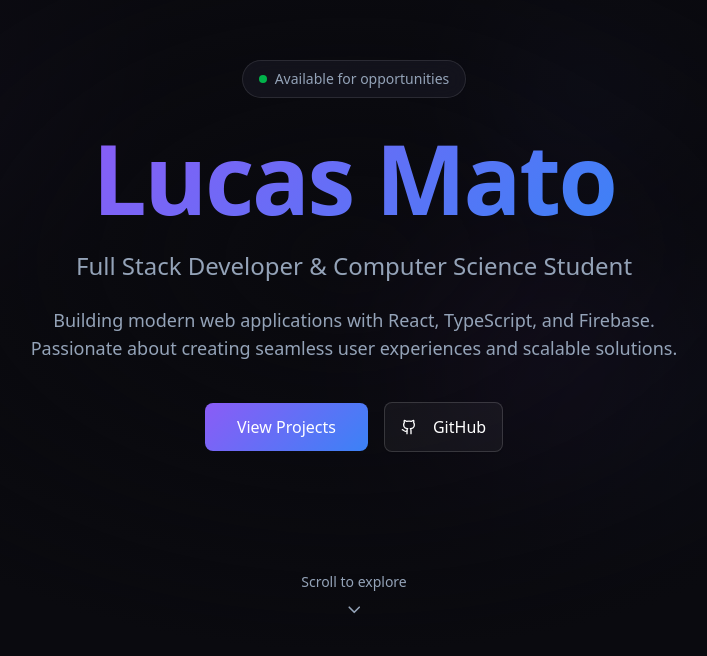
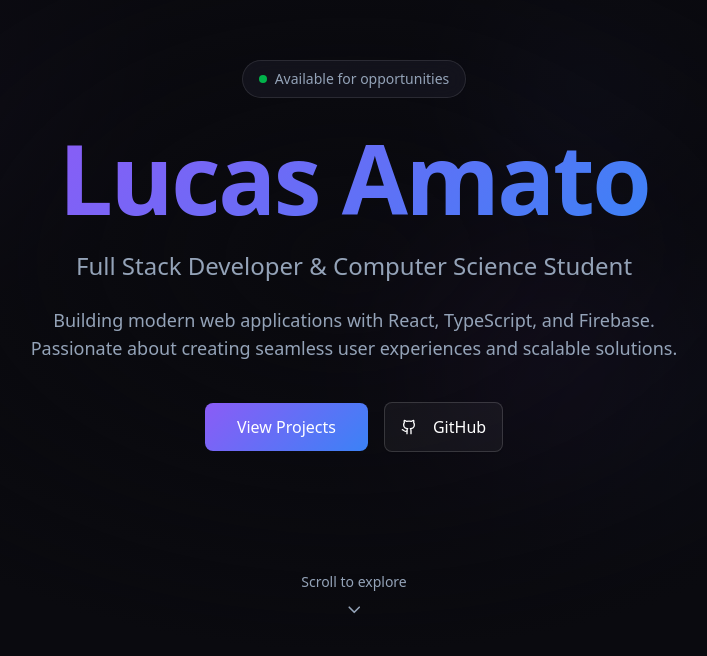
Before and after one commit to Yamatino/portfolio, a Next.js app: page / in a window 1280 px wide. Shown: the part 144-800 px from the top of the page, without its empty margins (286-993 px from the left). Built offline with nearby package versions, Linux system fonts and the light colour scheme.

Commit message:
Fix name: Lucas Amato (not Mato)

```diff
--- a/app/layout.tsx
+++ b/app/layout.tsx
@@ -14,13 +14,13 @@ const geistMono = Geist_Mono({
 });
 
 export const metadata: Metadata = {
-  title: "Lucas Mato | Full Stack Developer",
-  description: "Portfolio of Lucas Mato - Full Stack Developer and Computer Science Student at UTN. Building modern web applications with React, TypeScript, and Firebase.",
-  keywords: ["Lucas Mato", "Full Stack Developer", "React", "TypeScript", "Firebase", "Web Development"],
-  authors: [{ name: "Lucas Mato" }],
+  title: "Lucas Amato | Full Stack Developer",
+  description: "Portfolio of Lucas Amato - Full Stack Developer and Computer Science Student at UTN. Building modern web applications with React, TypeScript, and Firebase.",
+  keywords: ["Lucas Amato", "Full Stack Developer", "React", "TypeScript", "Firebase", "Web Development"],
+  authors: [{ name: "Lucas Amato" }],
   openGraph: {
-    title: "Lucas Mato | Full Stack Developer",
-    description: "Portfolio of Lucas Mato - Full Stack Developer and Computer Science Student",
+    title: "Lucas Amato | Full Stack Developer",
+    description: "Portfolio of Lucas Amato - Full Stack Developer and Computer Science Student",
     type: "website",
   },
 };
--- a/app/sections/Contact.tsx
+++ b/app/sections/Contact.tsx
@@ -102,7 +102,7 @@ export function Contact() {
           className="mt-20 pt-8 border-t border-white/10"
         >
           <p className="text-sm text-muted-foreground">
-            © {new Date().getFullYear()} Lucas Mato. Built with Next.js & Tailwind CSS.
+            © {new Date().getFullYear()} Lucas Amato. Built with Next.js & Tailwind CSS.
           </p>
         </motion.div>
       </motion.div>
--- a/app/sections/Hero.tsx
+++ b/app/sections/Hero.tsx
@@ -31,7 +31,7 @@ export function Hero() {
           transition={{ delay: 0.3, duration: 0.6 }}
           className="text-5xl md:text-7xl lg:text-8xl font-bold mb-6 tracking-tight"
         >
-          <span className="text-gradient">Lucas Mato</span>
+          <span className="text-gradient">Lucas Amato</span>
         </motion.h1>
 
         {/* Role */}
```
Also changed, not shown: 17 other files (tests, documents, lock files or other folders).
